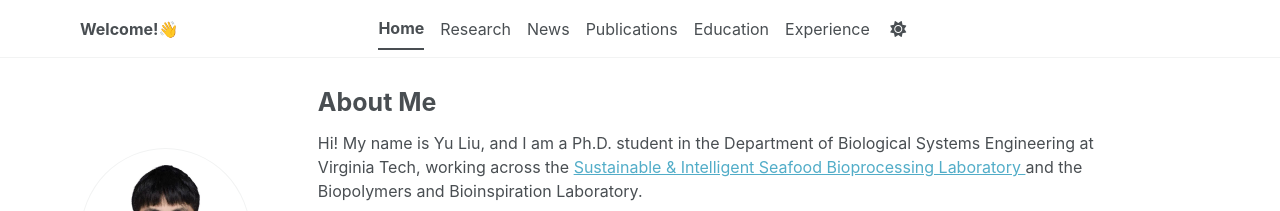
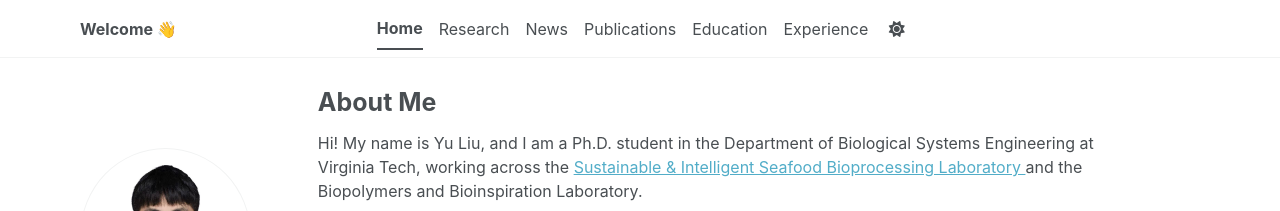
Before and after one commit to yuliu0322/yuliu0322.github.io, a Jekyll site: the page built from _pages/about.md, in a window 1280 px wide. Shown: the top 211 px of the page. Built offline with Jekyll 4.4.1, drawn with Linux system fonts in a browser that asks for light colours; some web fonts are replaced; a script bundle is joined from its source files by our own code; library files that are not in the unit come from our copies.

```diff
--- a/_config.yml
+++ b/_config.yml
@@ -9,7 +9,7 @@
 # Basic Site Settings
 locale                   : "en-US"
 site_theme               : "default" # The available themes options are "default", "air", "sunrise", "mint", "dirt" and "contrast"
-title                    : "Welcome!👋"
+title                    : "Welcome 👋"
 title_separator          : "-"
 name                     : &name "Yu Liu"
 description              : &description "Ph.D. Student at Virginia Tech"   # Update this with a general description of your site, this is the default if not overridden by a page
```
